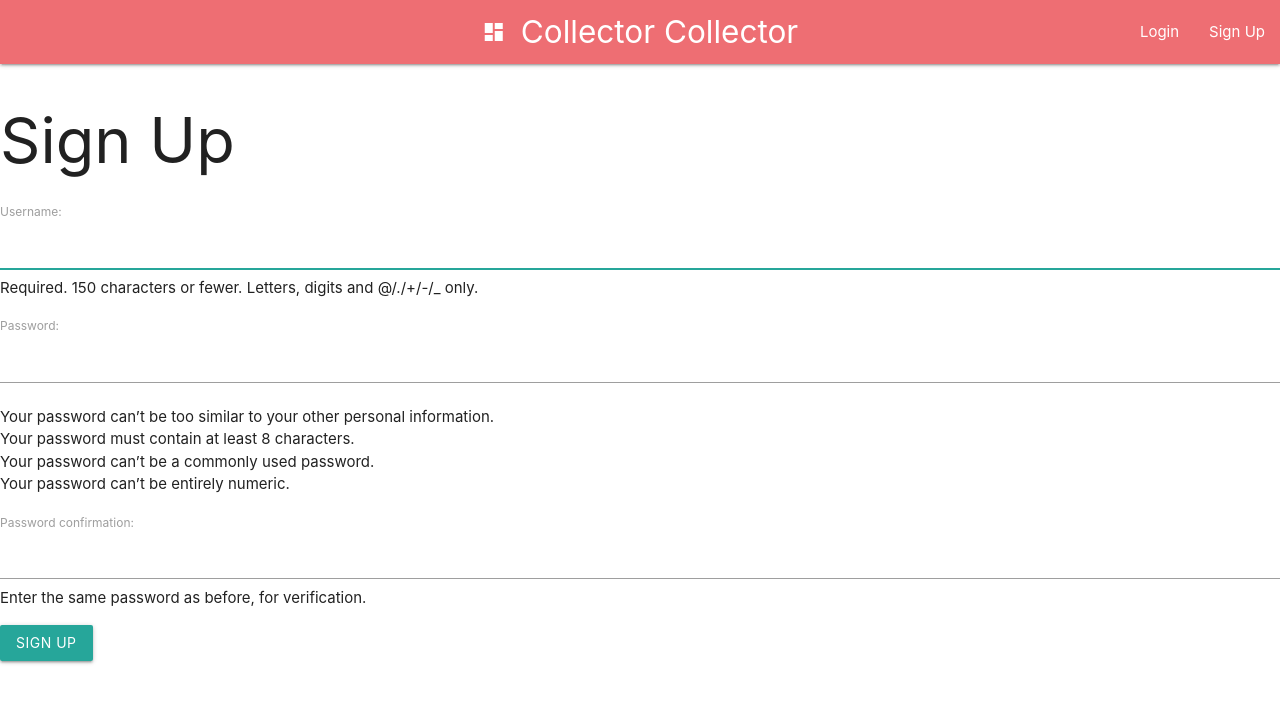
After one commit to th3dougler/collectorcollector, a Django app: page /accounts/signup/ in a window 1280 px wide. The commit adds this page. Shown: the top 703 px of the page. Run offline with Django 3.2, Linux system fonts and the light colour scheme.

Commit message:
user authorization

```diff
--- a/collectorcollector/settings.py
+++ b/collectorcollector/settings.py
@@ -124,3 +124,5 @@ USE_TZ = True
 # https://docs.djangoproject.com/en/3.1/howto/static-files/
 
 STATIC_URL = '/static/'
+LOGIN_REDIRECT_URL = '/index/'
+LOGOUT_REDIRECT_URL = '/'
--- a/collectorcollector/urls.py
+++ b/collectorcollector/urls.py
@@ -18,5 +18,7 @@ from django.urls import path, include
 
 urlpatterns = [
     path('admin/', admin.site.urls),
-    path('', include('main_app.urls'))
+    path('', include('main_app.urls')),
+    path('accounts/', include('django.contrib.auth.urls')),
+
 ]
--- a/main_app/models.py
+++ b/main_app/models.py
@@ -1,5 +1,7 @@
 from django.db import models
 from django.urls import reverse
+
+from django.contrib.auth.models import User
 
 COLOURS = (
     ('0', 'White'),
@@ -26,6 +28,7 @@ class Collector(models.Model):
     description = models.TextField(max_length=250)
     capacity = models.IntegerField()
     common_feature = models.ManyToManyField(Common_Feature)
+    user = models.ForeignKey(User, on_delete=models.CASCADE)
     def __str__(self):
         return self.name
 
--- a/main_app/templates/base.html
+++ b/main_app/templates/base.html
@@ -17,12 +17,18 @@
           <div class="nav-wrapper">
             <a href="{% url 'collector-home' %}" class="brand-logo center"><i class="material-icons large" >dashboard</i>Collector Collector</a>
             <ul class="right hide-on-small-and-down">
+              {%if user.is_authenticated %}
               <li class="{% if active ==  'about' %}active{%endif%}"><a href="{% url 'collector-about' %}">About</a></li>
+              <li><a href="{% url 'logout' %}">Logout</a></li>
               <li class="{% if active ==  'add-feature' %}active{%endif%}"><a href="{% url 'common-feature-create' %}">Add Common Feature</a></li>
               <li class="{% if active ==  'list-feature' %}active{%endif%}"><a href="{% url 'common-feature-list' %}">View All Common Features</a></li>
               <li class="{% if active ==  'index' %}active{%endif%}"><a href="{% url 'collector-list' %}">Index</a></li>
               <li class="{% if active ==  'create' %}active{%endif%}"><a href="{% url 'collector-create' %}">Create</a></li>
+              {%else%}
+              <li><a href="{% url 'login' %}">Login</a></li>
+              <li><a href="{% url 'signup' %}">Sign Up</a></li>
 
+              {%endif%}
             </ul>
           </div>
         </nav>
--- /dev/null
+++ b/main_app/templates/registration/signup.html
@@ -0,0 +1,12 @@
+{% extends 'base.html' %}
+{% block content %}
+
+<h1>Sign Up</h1>
+{% if error_message %}<p class="red-text">{{ error_message }}</p>{% endif %}
+
+<form method="post" action="{% url 'signup' %}">
+    {% csrf_token %}
+    {{ form.as_p }}
+    <button type="submit" class="btn" value="signup">Sign Up</button>
+</form>
+{% endblock %}
--- a/main_app/urls.py
+++ b/main_app/urls.py
@@ -1,23 +1,24 @@
 from django.urls import path
 from . import views
-
+from django.contrib.auth.decorators import login_required
 urlpatterns = [
     path('', views.CollectorHome.as_view() , name="collector-home"),
     path('about/', views.CollectorAbout.as_view(), name="collector-about"),
-    path('index/', views.CollectorList.as_view(), name="collector-list"),
-    path('create/', views.CollectorCreate.as_view(), name="collector-create"),
-    path('<int:pk>/', views.CollectorDetail.as_view(), name="collector-detail"),
-    path('<int:pk>/update/', views.CollectorUpdate.as_view(), name="collector-update"),
-    path('<int:pk>/delete/', views.CollectorDelete.as_view(), name="collector-delete"),
+    path('index/', login_required(views.CollectorList.as_view()), name="collector-list"),
+    path('create/', login_required(views.CollectorCreate.as_view()), name="collector-create"),
+    path('<int:pk>/', login_required(views.CollectorDetail.as_view()), name="collector-detail"),
+    path('<int:pk>/update/', login_required(views.CollectorUpdate.as_view()), name="collector-update"),
+    path('<int:pk>/delete/', login_required(views.CollectorDelete.as_view()), name="collector-delete"),
 
     path('<int:pk>/add_whatgoesin/', views.add_whatgoesin, name="add_whatgoesin"),
     path('<int:pk>/assoc_feature/<int:feat_id>', views.assoc_feature, name="assoc_feature"),
 
 
-    path('feature/index/', views.FeatureList.as_view(), name="common-feature-list"),
-    path('feature/create/', views.FeatureCreate.as_view(), name="common-feature-create"),
-    path('feature/<int:pk>/', views.FeatureDetail.as_view(), name="common-feature-detail"),
-    path('feature/<int:pk>/update/', views.FeatureUpdate.as_view(), name="common-feature-update"),
-    path('feature/<int:pk>/delete/', views.FeatureDelete.as_view(), name="common-feature-delete"),
-    # path('<int:pk>/assoc_feature/<int:feat_key>', views.add_whatgoesin, name="assoc_feature"),
+    path('feature/index/', login_required(views.FeatureList.as_view()), name="common-feature-list"),
+    path('feature/create/', login_required(views.FeatureCreate.as_view()), name="common-feature-create"),
+    path('feature/<int:pk>/', login_required(views.FeatureDetail.as_view()), name="common-feature-detail"),
+    path('feature/<int:pk>/update/', login_required(views.FeatureUpdate.as_view()),name="common-feature-update"),
+    path('feature/<int:pk>/delete/', login_required(views.FeatureDelete.as_view()), name="common-feature-delete"),
+
+    path('accounts/signup/', views.signup, name="signup"),
 ]
--- a/main_app/views.py
+++ b/main_app/views.py
@@ -1,6 +1,12 @@
 from django.shortcuts import render, redirect
 from django.urls import reverse_lazy
 from django.views.generic import ListView, DetailView, TemplateView, CreateView, UpdateView, DeleteView
+from django.contrib.auth import login
+from django.contrib.auth.forms import UserCreationForm
+from django.contrib.auth.models import User
+
+from django.contrib.auth.decorators import login_required
+
 
 from .models import Collector, Common_Feature
 from .forms import WhatGoesInForm, CommonFeatureForm
@@ -20,6 +26,7 @@ class CollectorList(ListView):
     def get_context_data(self, **kwargs):
         context = super().get_context_data(**kwargs)
         context['active'] = 'index'
+        context['object_list'] = Collector.objects.filter(user=self.request.user)
         return context
 
 class CollectorDetail(DetailView):
@@ -35,7 +42,12 @@ class CollectorDetail(DetailView):
 
 class CollectorCreate(CreateView):
     model = Collector
-    fields = '__all__'
+    fields = ['name','category','description','capacity','common_feature']
+    def form_valid(self, form):
+        # Assign the logged in user (self.request.user)
+        form.instance.user = self.request.user  # form.instance is the cat
+        # Let the CreateView do its job as usual
+        return super().form_valid(form)
 
 
 class CollectorUpdate(UpdateView):
@@ -46,6 +58,7 @@ class CollectorDelete(DeleteView):
     model = Collector
     success_url = reverse_lazy('collector-list')
 
+@login_required
 def add_whatgoesin(request, pk):
     form = WhatGoesInForm(request.POST)
     if form.is_valid():
@@ -54,6 +67,7 @@ def add_whatgoesin(request, pk):
         new_thingthatgoesin.save()
     return redirect('collector-detail', pk=pk)
 
+@login_required
 def assoc_feature(request, pk, feat_id):
     Collector.objects.get(id=pk).common_feature.add(feat_id)
     return redirect('collector-detail', pk=pk)
@@ -82,3 +96,18 @@ class FeatureDelete(DeleteView):
     model = Common_Feature
     template_name = 'main_app/collector_confirm_delete.html'
     success_url = reverse_lazy('common-feature-list')
+
+def signup(request):
+  error_message = ''
+  if request.method == 'POST':
+    form = UserCreationForm(request.POST)
+    if form.is_valid():
+      user = form.save()
+      login(request, user)
+      return redirect('collector-list')
+    else:
+      error_message = 'Invalid sign up - try again'
+  # A bad POST or a GET request, so render signup.html with an empty form
+  form = UserCreationForm()
+  context = {'form': form, 'error_message': error_message}
+  return render(request, 'registration/signup.html', context)
```
Also changed, not shown: main_app/templates/registration/login.html (added, +11 -0 lines), main_app/migrations/0005_collector_user.py (added).
